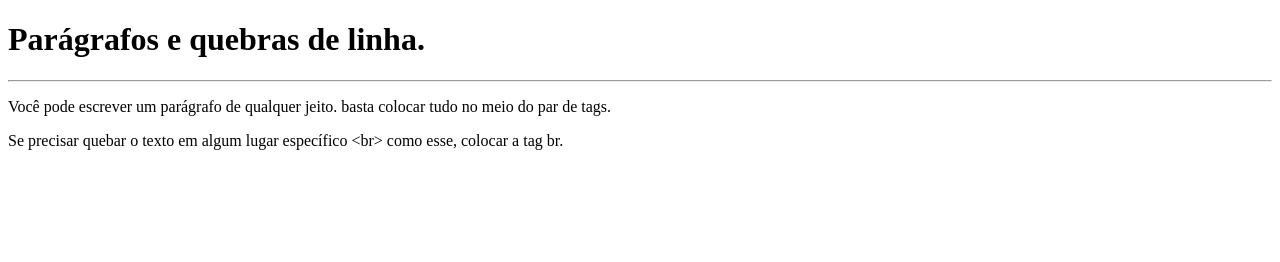
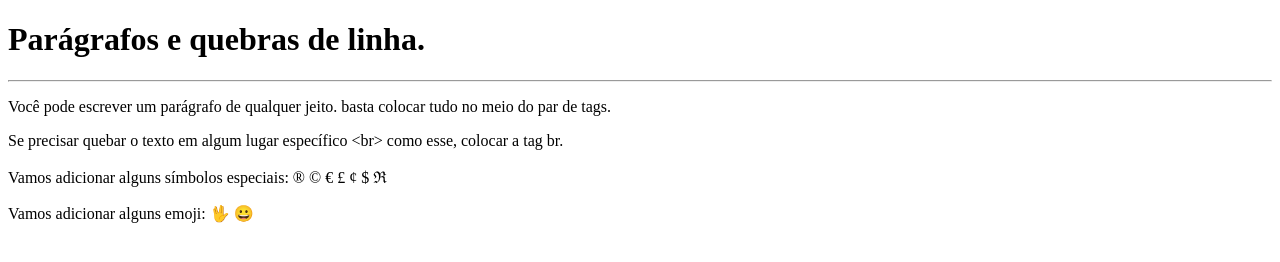
Before and after one commit to gabrielpereira-br/Exercicios, a plain HTML site: page ex002/index.html in a window 1280 px wide. Drawn offline with Linux system fonts and the light colour scheme.

Commit message:
Atualização ex003

```diff
--- a/ex002/index.html
+++ b/ex002/index.html
@@ -17,9 +17,22 @@
     </p>
         Se precisar quebar
         o texto em algum lugar
-        específico &lt;br&gt; como esse,
+        específico &lt;br&gt; como esse, <!---->
         colocar a tag br.
     </p>
+    <p>Vamos adicionar alguns símbolos especiais:
+        &reg;
+        &copy;
+        &euro;
+        &pound;
+        &cent;
+        &dollar;
+        &real;
+        <p>Vamos adicionar alguns emoji:
+         &#x1F596;
+         &#x1F600;
 
+        </p>
+    </p>
 </body>
 </html>
```
Also changed, not shown: ex001/index.html (+1 -1 lines), ex003/index.html (added).
